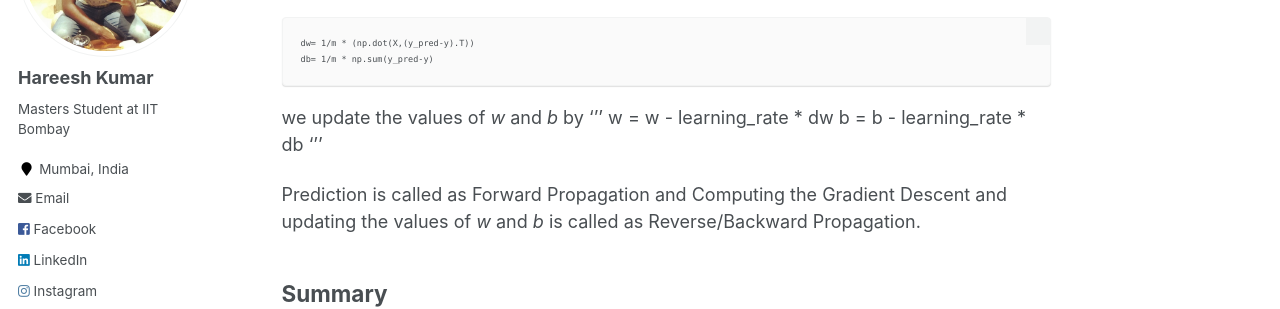
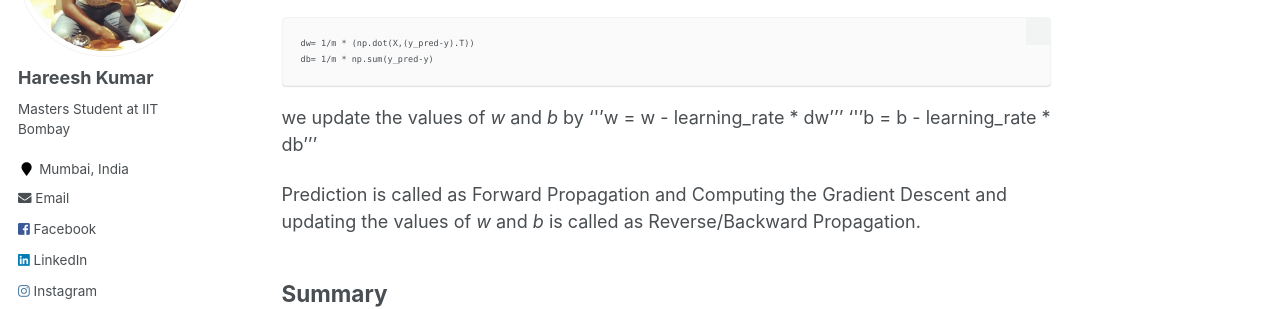
Before and after one commit to har33sh/har33sh.github.io, a Jekyll site: the page built from _posts/2018-12-22-blog-post-2.md, in a window 1280 px wide and 900 px high, scrolled down 1176 px. Shown: the part 153-462 px from the top of the window. Built offline with Jekyll 4.4.1, drawn with Linux system fonts in a browser that asks for light colours.

Commit message:
Some font issue

````diff
--- a/_posts/2018-12-22-blog-post-2.md
+++ b/_posts/2018-12-22-blog-post-2.md
@@ -49,10 +49,9 @@ db= 1/m * np.sum(y_pred-y)
 ```
 
 we update the values of *w* and *b* by
-'''
-w = w - learning_rate * dw
-b = b - learning_rate * db
-'''
+'''w = w - learning_rate * dw'''
+'''b = b - learning_rate * db'''
+
 
 Prediction is called as Forward Propagation and Computing the Gradient Descent and updating the values of *w* and *b* is called as Reverse/Backward Propagation.
 
````
